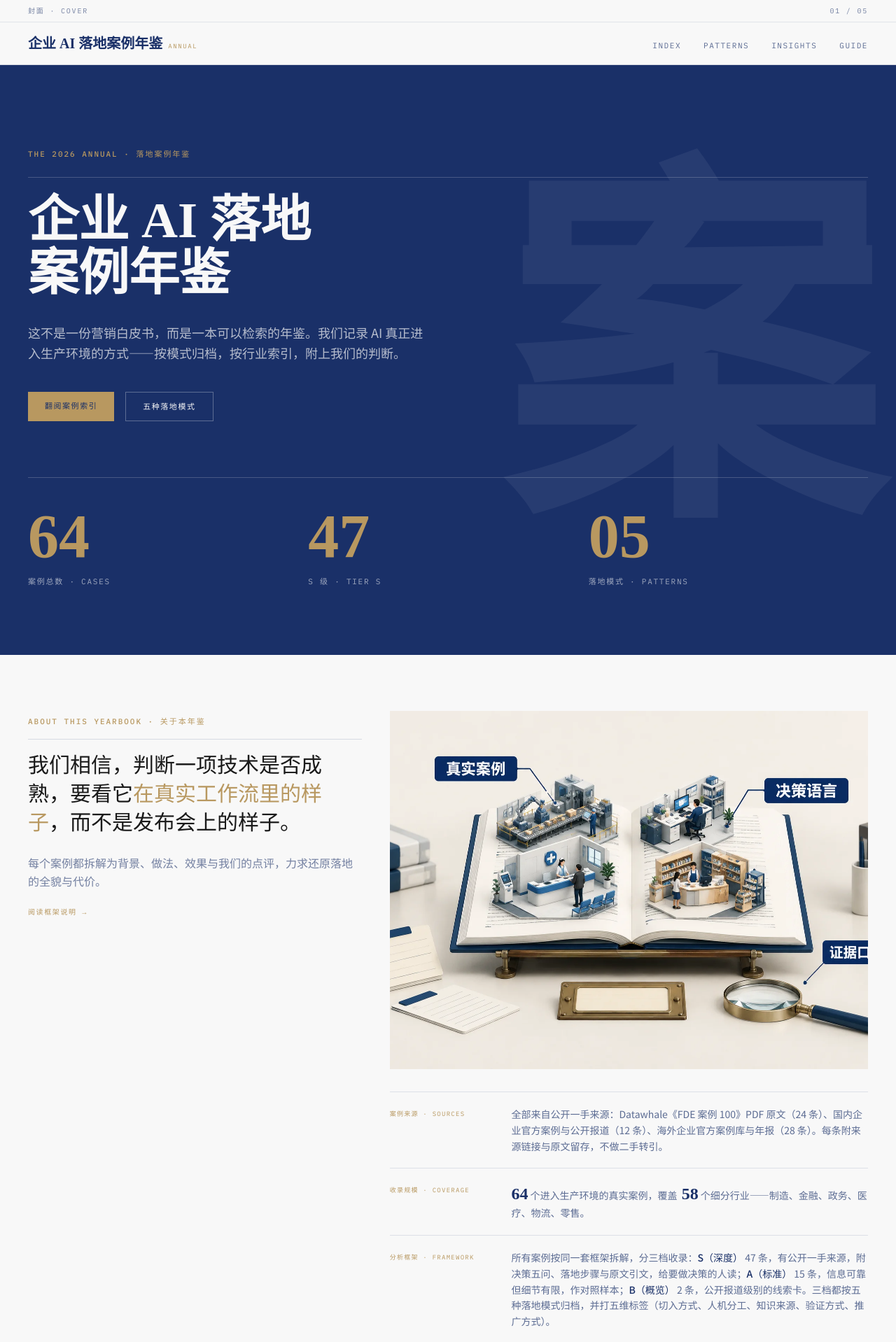
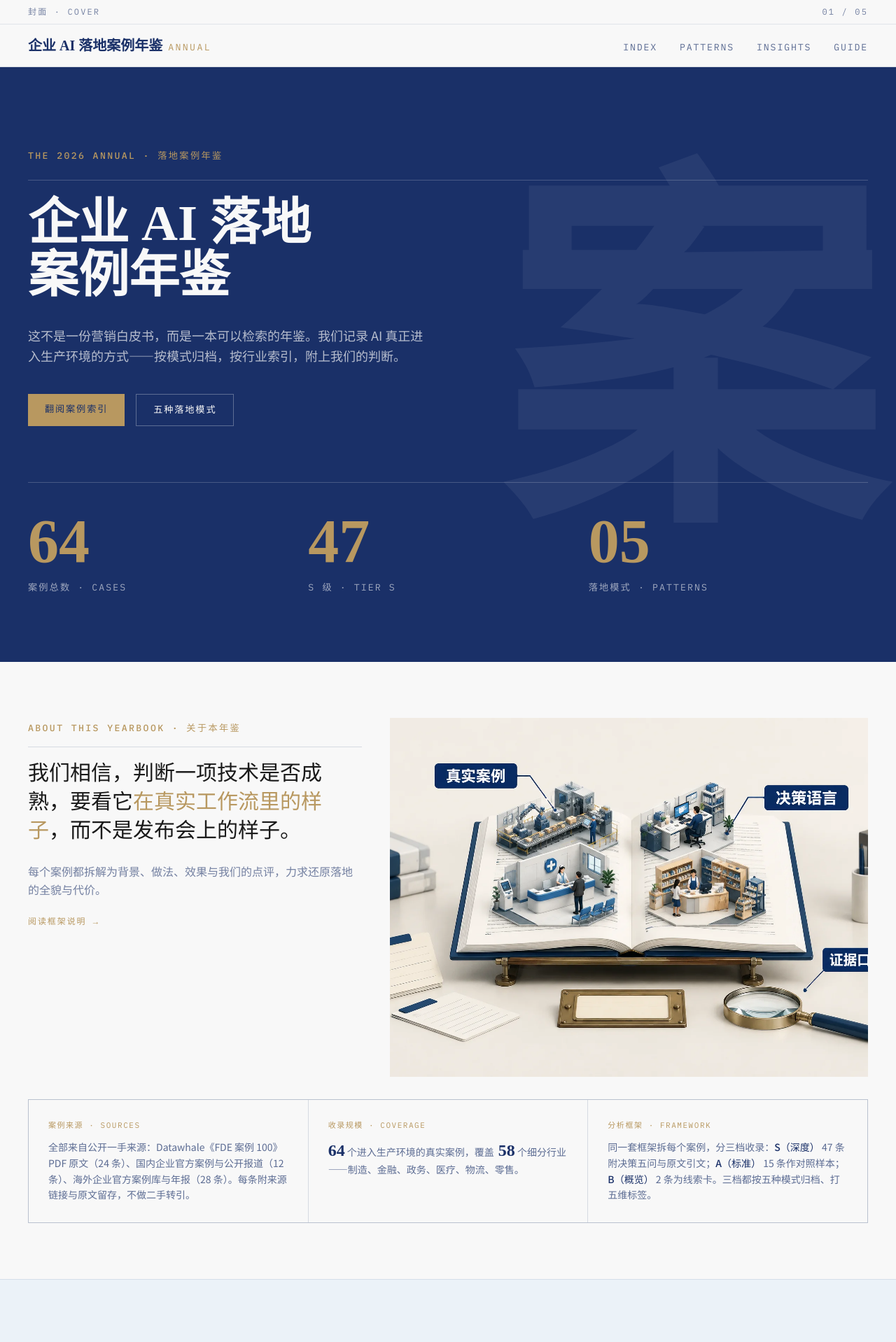
Before and after one commit to MindSyncHub/ai-landing-cases, a React (Vite) app: page / in a window 1280 px wide. Shown: the top 1918 px of the page at 70% size. Built offline with nearby package versions, Linux system fonts and the light colour scheme.

Commit message:
全站辅助字号调大20%（9→11/10→12/11→13px，徽标12→14），第二屏重构为理念+插画与三栏信息卡，移动端单列堆叠验证通过

```diff
--- a/src/components/Chrome.tsx
+++ b/src/components/Chrome.tsx
@@ -38,10 +38,10 @@ export function Chrome({ children }: { children: ReactNode }) {
       <header className="sticky top-0 z-40 bg-cream/95 backdrop-blur-sm border-b border-navy/15">
         {/* Running header thin bar */}
         <div className="flex items-center justify-between px-5 md:px-10 py-2 border-b border-navy/10">
-          <span className="font-mono uppercase tracking-[0.18em] text-[0.625rem] text-navy/60">
+          <span className="font-mono uppercase tracking-[0.18em] text-[0.75rem] text-navy/60">
             {current.cn} · {current.en}
           </span>
-          <span className="font-mono uppercase tracking-[0.18em] text-[0.625rem] text-navy/60">
+          <span className="font-mono uppercase tracking-[0.18em] text-[0.75rem] text-navy/60">
             {current.page} / {TOTAL}
           </span>
         </div>
@@ -51,7 +51,7 @@ export function Chrome({ children }: { children: ReactNode }) {
             <span className="font-serif text-lg md:text-xl font-semibold text-navy">
               企业 AI 落地案例年鉴
             </span>
-            <span className="font-mono uppercase tracking-[0.18em] text-[0.5625rem] text-gold hidden sm:inline">
+            <span className="font-mono uppercase tracking-[0.18em] text-[0.825rem] text-gold hidden sm:inline">
               ANNUAL
             </span>
           </Link>
@@ -62,7 +62,7 @@ export function Chrome({ children }: { children: ReactNode }) {
                 <li key={n.path}>
                   <Link
                     to={n.path}
-                    className={`font-mono uppercase tracking-[0.14em] text-[0.6875rem] transition-colors ${
+                    className={`font-mono uppercase tracking-[0.14em] text-[0.825rem] transition-colors ${
                       isActive
                         ? 'text-gold'
                         : 'text-navy/70 hover:text-navy'
@@ -83,15 +83,15 @@ export function Chrome({ children }: { children: ReactNode }) {
       {/* Running footer thin bar */}
       <footer className="border-t border-navy/15 bg-cream">
         <div className="flex items-center justify-between px-5 md:px-10 py-4">
-          <span className="font-mono uppercase tracking-[0.18em] text-[0.625rem] text-navy/60">
+          <span className="font-mono uppercase tracking-[0.18em] text-[0.75rem] text-navy/60">
             AI CASE YEARBOOK — 案例年鉴
           </span>
-          <span className="font-mono uppercase tracking-[0.18em] text-[0.625rem] text-navy/60">
+          <span className="font-mono uppercase tracking-[0.18em] text-[0.75rem] text-navy/60">
             {current.en} · {current.page}/{TOTAL}
           </span>
         </div>
         <div className="px-5 md:px-10 pb-8 pt-2">
-          <p className="font-mono text-[0.625rem] text-navy/40 uppercase tracking-[0.14em]">
+          <p className="font-mono text-[0.75rem] text-navy/40 uppercase tracking-[0.14em]">
             © 2026 · 一本可检索的在线年鉴 · A searchable annual of AI in
             production
           </p>
--- a/src/components/primitives.tsx
+++ b/src/components/primitives.tsx
@@ -10,7 +10,7 @@ export function Kicker({
 }) {
   return (
     <span
-      className={`font-mono uppercase tracking-[0.18em] text-[0.6875rem] font-medium ${className}`}
+      className={`font-mono uppercase tracking-[0.18em] text-[0.825rem] font-medium ${className}`}
     >
       {children}
     </span>
@@ -107,7 +107,7 @@ export function IllustrationSlot({
           <path d="M3 16l5-5 4 4 3-3 6 6" />
           <circle cx="8.5" cy="9" r="1.5" />
         </svg>
-        <span className="font-mono uppercase tracking-[0.2em] text-[0.625rem] text-navy/35">
+        <span className="font-mono uppercase tracking-[0.2em] text-[0.75rem] text-navy/35">
           {label}
         </span>
       </div>
@@ -131,7 +131,7 @@ export function StatMatrix({
           <div className="font-serif text-gold font-semibold leading-none text-[4rem] md:text-[5.5rem]">
             {s.value}
           </div>
-          <div className={`mt-3 font-mono uppercase tracking-[0.16em] text-[0.6875rem] ${labelColor}`}>
+          <div className={`mt-3 font-mono uppercase tracking-[0.16em] text-[0.825rem] ${labelColor}`}>
             {s.label}
           </div>
           {s.sub && (
@@ -148,9 +148,9 @@ export function TierBadge({ tier }: { tier: string }) {
   const isS = tier === 'S'
   return (
     <span
-      className={`inline-flex items-center justify-center px-1.5 h-6 border font-mono text-xs font-semibold shrink-0 ${
+      className={`inline-flex items-center justify-center px-1.5 h-7 border font-mono text-sm font-semibold shrink-0 ${
         isS
-          ? 'w-6 border-gold text-gold'
+          ? 'w-7 border-gold text-gold'
           : 'border-navy/30 text-navy/50'
       }`}
     >
--- a/src/pages/Home.tsx
+++ b/src/pages/Home.tsx
@@ -41,13 +41,13 @@ export function Home() {
               <div className="mt-10 flex flex-wrap gap-4">
                 <Link
                   to="/cases"
-                  className="font-mono uppercase tracking-[0.14em] text-[0.6875rem] text-navy bg-gold px-6 py-3 hover:bg-gold/90 transition-colors"
+                  className="font-mono uppercase tracking-[0.14em] text-[0.825rem] text-navy bg-gold px-6 py-3 hover:bg-gold/90 transition-colors"
                 >
                   翻阅案例索引
                 </Link>
                 <Link
                   to="/patterns"
-                  className="font-mono uppercase tracking-[0.14em] text-[0.6875rem] text-cream border border-cream/30 px-6 py-3 hover:border-cream/60 transition-colors"
+                  className="font-mono uppercase tracking-[0.14em] text-[0.825rem] text-cream border border-cream/30 px-6 py-3 hover:border-cream/60 transition-colors"
                 >
                   五种落地模式
                 </Link>
@@ -69,8 +69,8 @@ export function Home() {
         </div>
       </section>
 
-      {/* 关于本年鉴：来源 / 规模 / 框架 */}
-      <section className="px-5 md:px-10 py-14 md:py-20 max-w-[1400px] mx-auto">
+      {/* 关于本年鉴：理念 + 插画 */}
+      <section className="px-5 md:px-10 pt-14 md:pt-20 pb-8 max-w-[1400px] mx-auto">
         <div className="grid md:grid-cols-12 gap-10 items-start">
           <div className="md:col-span-5">
             <Kicker className="text-gold">ABOUT THIS YEARBOOK · 关于本年鉴</Kicker>
@@ -83,7 +83,7 @@ export function Home() {
             </p>
             <Link
               to="/guide"
-              className="mt-6 inline-block font-mono uppercase tracking-[0.16em] text-[0.625rem] text-gold hover:text-navy transition-colors"
+              className="mt-6 inline-block font-mono uppercase tracking-[0.16em] text-[0.75rem] text-gold hover:text-navy transition-colors"
             >
               阅读框架说明 →
             </Link>
@@ -94,35 +94,37 @@ export function Home() {
               src={`${import.meta.env.BASE_URL}illustrations/home-yearbook.webp`}
               label="年鉴档案室 · Yearbook Archive"
             />
-            <div className="mt-8 divide-y divide-navy/12 border-y border-navy/12">
-              <div className="py-5 grid md:grid-cols-12 gap-3">
-                <div className="md:col-span-3 font-mono uppercase tracking-[0.14em] text-[0.5625rem] text-gold pt-1">
+          </div>
+        </div>
+      </section>
+
+      {/* 来源 / 规模 / 框架 三栏 */}
+      <section className="px-5 md:px-10 pb-14 md:pb-20 max-w-[1400px] mx-auto">
+        <div className="grid md:grid-cols-3 gap-px bg-navy/15 border border-navy/15">
+          <div className="bg-cream p-6 md:p-7">
+            <div className="font-mono uppercase tracking-[0.14em] text-[0.6875rem] text-gold">
               案例来源 · SOURCES
             </div>
-                <p className="md:col-span-9 text-sm leading-relaxed text-navy/70">
+            <p className="mt-3 text-sm leading-relaxed text-navy/70">
               全部来自公开一手来源：Datawhale《FDE 案例 100》PDF 原文（24 条）、国内企业官方案例与公开报道（12 条）、海外企业官方案例库与年报（28 条）。每条附来源链接与原文留存，不做二手转引。
             </p>
           </div>
-              <div className="py-5 grid md:grid-cols-12 gap-3">
-                <div className="md:col-span-3 font-mono uppercase tracking-[0.14em] text-[0.5625rem] text-gold pt-1">
+          <div className="bg-cream p-6 md:p-7">
+            <div className="font-mono uppercase tracking-[0.14em] text-[0.6875rem] text-gold">
               收录规模 · COVERAGE
             </div>
-                <div className="md:col-span-9 text-sm leading-relaxed text-navy/70">
+            <p className="mt-3 text-sm leading-relaxed text-navy/70">
               <span className="font-serif text-2xl font-semibold text-navy">64</span> 个进入生产环境的真实案例，覆盖
               <span className="font-serif text-2xl font-semibold text-navy"> 58</span> 个细分行业——制造、金融、政务、医疗、物流、零售。
+            </p>
           </div>
-              </div>
-              <div className="py-5 grid md:grid-cols-12 gap-3">
-                <div className="md:col-span-3 font-mono uppercase tracking-[0.14em] text-[0.5625rem] text-gold pt-1">
+          <div className="bg-cream p-6 md:p-7">
+            <div className="font-mono uppercase tracking-[0.14em] text-[0.6875rem] text-gold">
               分析框架 · FRAMEWORK
             </div>
-                <div className="md:col-span-9 text-sm leading-relaxed text-navy/70">
-                  <p>
-                    所有案例按同一套框架拆解，分三档收录：<span className="text-navy font-medium">S（深度）</span> 47 条，有公开一手来源，附决策五问、落地步骤与原文引文，给要做决策的人读；<span className="text-navy font-medium">A（标准）</span> 15 条，信息可靠但细节有限，作对照样本；<span className="text-navy font-medium">B（概览）</span> 2 条，公开报道级别的线索卡。三档都按五种落地模式归档，并打五维标签（切入方式、人机分工、知识来源、验证方式、推广方式）。
+            <p className="mt-3 text-sm leading-relaxed text-navy/70">
+              同一套框架拆每个案例，分三档收录：<span className="text-navy font-medium">S（深度）</span> 47 条附决策五问与原文引文；<span className="text-navy font-medium">A（标准）</span> 15 条作对照样本；<span className="text-navy font-medium">B（概览）</span> 2 条为线索卡。三档都按五种模式归档、打五维标签。
             </p>
-                </div>
-              </div>
-            </div>
           </div>
         </div>
       </section>
@@ -152,7 +154,7 @@ export function Home() {
                   <h3 className="font-serif text-2xl font-semibold text-ink">
                     {p.name}
                   </h3>
-                  <span className="font-mono uppercase tracking-[0.16em] text-[0.625rem] text-navy/50">
+                  <span className="font-mono uppercase tracking-[0.16em] text-[0.75rem] text-navy/50">
                     {p.nameEn}
                   </span>
                 </div>
@@ -160,7 +162,7 @@ export function Home() {
                   <p className="text-navy/70 leading-relaxed">{p.summary}</p>
                 </div>
                 <div className="md:col-span-1 md:text-right">
-                  <span className="font-mono text-[0.625rem] text-navy/40">
+                  <span className="font-mono text-[0.75rem] text-navy/40">
                     {casesByPattern(p.id).length} 例
                   </span>
                 </div>
@@ -184,7 +186,7 @@ export function Home() {
               to={`/case/${c.id}`}
               className="group bg-cream p-7 hover:bg-bluegray/40 transition-colors"
             >
-              <span className="font-mono uppercase tracking-[0.16em] text-[0.625rem] text-navy/50">
+              <span className="font-mono uppercase tracking-[0.16em] text-[0.75rem] text-navy/50">
                 {c.industry} · {knowledgeLabel(c)}
               </span>
               <h3 className="mt-3 font-serif text-2xl font-semibold text-ink group-hover:text-gold transition-colors">
--- a/src/pages/Patterns.tsx
+++ b/src/pages/Patterns.tsx
@@ -25,14 +25,14 @@ export function Patterns() {
               <span className="font-serif text-6xl md:text-7xl font-semibold text-navy group-hover:text-gold transition-colors leading-none">
                 {p.no}
               </span>
-              <span className="font-mono text-[0.625rem] uppercase tracking-[0.14em] text-navy/40">
+              <span className="font-mono text-[0.75rem] uppercase tracking-[0.14em] text-navy/40">
                 {casesByPattern(p.id).length} 例
               </span>
             </div>
             <h2 className="mt-6 font-serif text-2xl font-semibold text-ink">
               {p.name}
             </h2>
-            <div className="mt-1 font-mono uppercase tracking-[0.16em] text-[0.625rem] text-navy/50">
+            <div className="mt-1 font-mono uppercase tracking-[0.16em] text-[0.75rem] text-navy/50">
               {p.nameEn}
             </div>
             <p className="mt-4 text-navy/70 leading-relaxed">{p.summary}</p>
```
Also changed, not shown: src/pages/CaseDetail.tsx (+10 -10 lines), src/pages/CaseIndex.tsx (+7 -7 lines), src/pages/Guide.tsx (+13 -13 lines), src/pages/Insights.tsx (+7 -7 lines), src/pages/PatternDetail.tsx (+6 -6 lines). Lines whose indentation alone changed are shown as unchanged.
